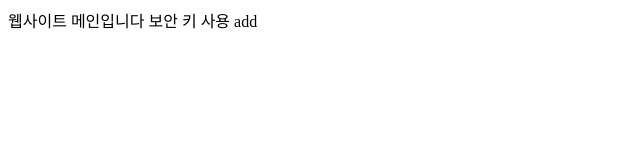
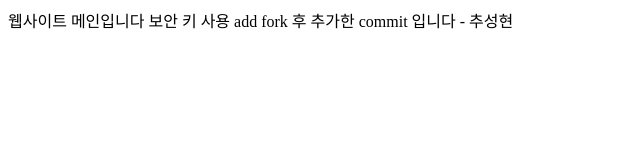
Before and after one commit to snsrrhc3078/finalapp, a plain HTML site: page index.html in a window 1280 px wide. Shown: the whole page, without its empty margins (0-640 px from the left). Drawn offline with Linux system fonts and the light colour scheme.

Commit message:
새 커밋 입니다

```diff
--- a/index.html
+++ b/index.html
@@ -9,5 +9,6 @@
 <body>
     웹사이트 메인입니다
     보안 키 사용 add
+    fork 후 추가한 commit 입니다 - 추성현
 </body>
 </html>
```
